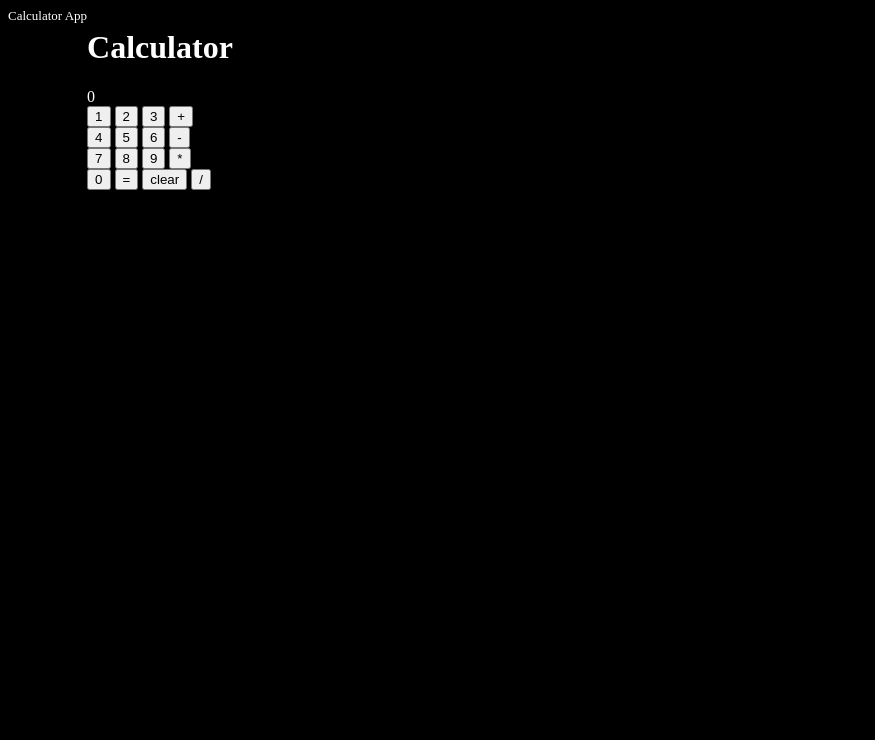
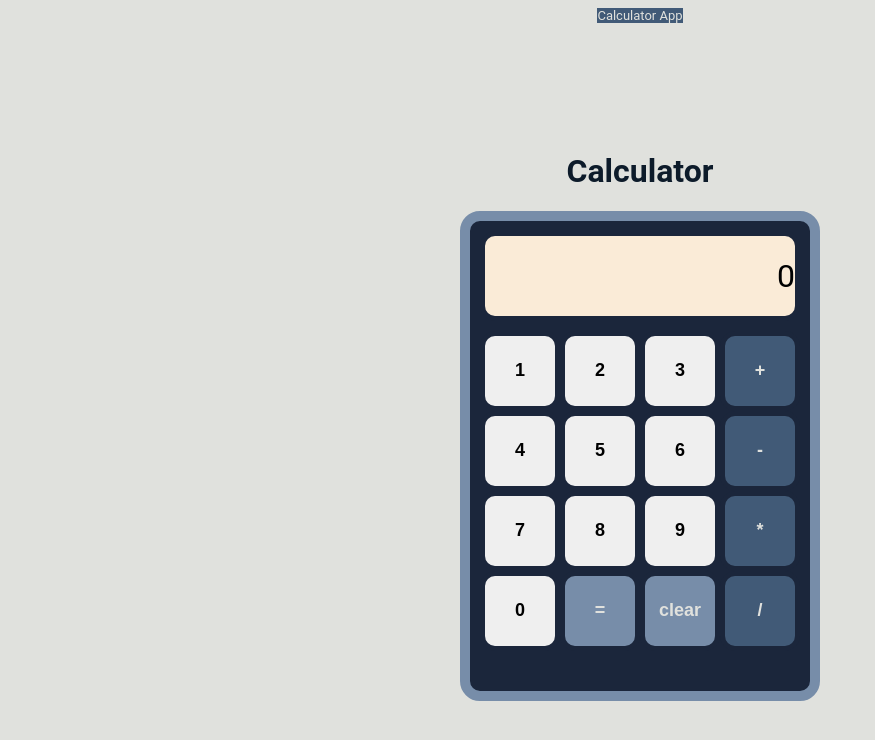
Before and after one commit to jbhumph/calculator, a plain HTML site: page index.html in a window 1280 px wide. Shown: the whole page, without its empty margins (0-875 px from the left). Drawn offline with Linux system fonts and the light colour scheme.

Commit message:
Major progress on primary styling.

```diff
--- a/index.html
+++ b/index.html
@@ -13,38 +13,36 @@
     </div>
     <div class="main">
         <h1>Calculator</h1>
+        <div class="calcMain">
             <div class="display">
                 0
             </div>
             <div class="calcBody">
-            <div class="rowOne">
+                <div class="row">
                     <button id="one">1</button>
                     <button id="two">2</button>
                     <button id="three">3</button>
                     <button id="plus">+</button>
                 </div>
-            <div class="rowTwo">
+                <div class="row">
                     <button id="four">4</button>
                     <button id="five">5</button>
                     <button id="six">6</button>
                     <button id="minus">-</button>
                 </div>
-            <div class="rowThree">
+                <div class="row">
                     <button id="seven">7</button>
                     <button id="eight">8</button>
                     <button id="nine">9</button>
                     <button id="multiply">*</button>
                 </div>
-            <div class="rowFour">
+                <div class="row">
                     <button id="zero">0</button>
                     <button id="equals">=</button>
                     <button id="clear">clear</button>
                     <button id="div">/</button>
                 </div>
-
-
-
-
+            </div>
         </div>
     </div>
     <div class="footer">
--- a/style.css
+++ b/style.css
@@ -1,13 +1,108 @@
 body {
-    background-color: black;
+    min-height: 100vh;
+    background-color: #E0E1DD;
+    font-family: "roboto", sans-serif;
     color: white;
     display: flex;
+    flex-direction: column;
+    justify-content: space-between;
+    align-items: center;
 }
 
 .header {
+    display: flex;
     font-size: small;
+    background-color: #415A77;
+    color: #E0E1DD;
+}
+
+.main {
+    display: flex;
+    flex-direction: column;
 }
 
 h1 {
     text-align: center;
+    color: #0D1B2A;
 }
+
+.calcMain {
+    display: flex;
+    flex-direction: column;
+    width: 320px;
+    justify-content: center;
+    align-items: center;
+    border-style: solid;
+    border-width: 10px;
+    border-color: #778DA9;
+    background-color: #1B263B;
+    border-radius: 20px;
+    padding: 10px;
+}
+
+.display {
+    display: flex;
+    justify-content: right;
+    align-items: center;
+    background-color: antiquewhite;
+    color: black;
+    font-size: xx-large;
+    width: 310px;
+    height: 80px;
+    border-style: solid;
+    border-width: 5px;
+    border-radius: 15px;
+    border-color: #1B263B;
+
+}
+
+.calcBody {
+    display: flex;
+    flex-direction: column;
+    width: 100%;
+    padding-top: 10px;
+    padding-bottom: 30px;
+
+}
+
+.row {
+    display: flex;
+    justify-content: center;
+    align-items: center;
+
+}
+
+button {
+    height: 80px;
+    width: 80px;
+    border-style: solid;
+    border-width: 5px;
+    border-color: #1B263B;
+    border-radius: 15px;
+    font-size: large;
+    font-weight: bold;
+}
+
+button:hover {
+    color: hotpink;
+}
+
+#clear, #equals {
+    background-color: #778DA9;
+    color: #E0E1DD;
+}
+
+#clear:hover, #equals:hover {
+    background-color: #415A77;
+    color: hotpink;
+}
+
+#plus, #minus, #multiply, #div {
+    background-color: #415A77;
+    color: #E0E1DD;
+}
+
+#plus:hover, #minus:hover, #multiply:hover, #div:hover {
+    background-color: #1B263B;
+    color: hotpink;
+}
```
Lines whose indentation alone changed are shown as unchanged.
